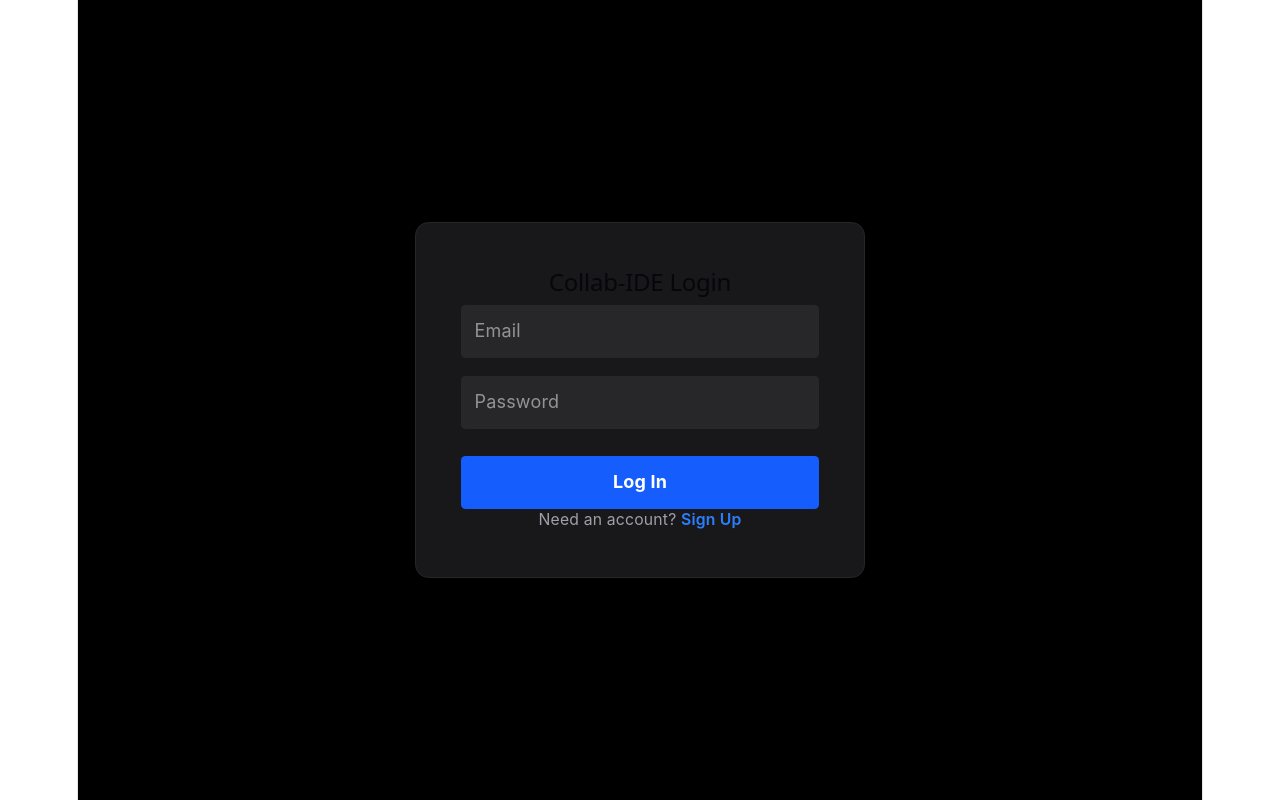
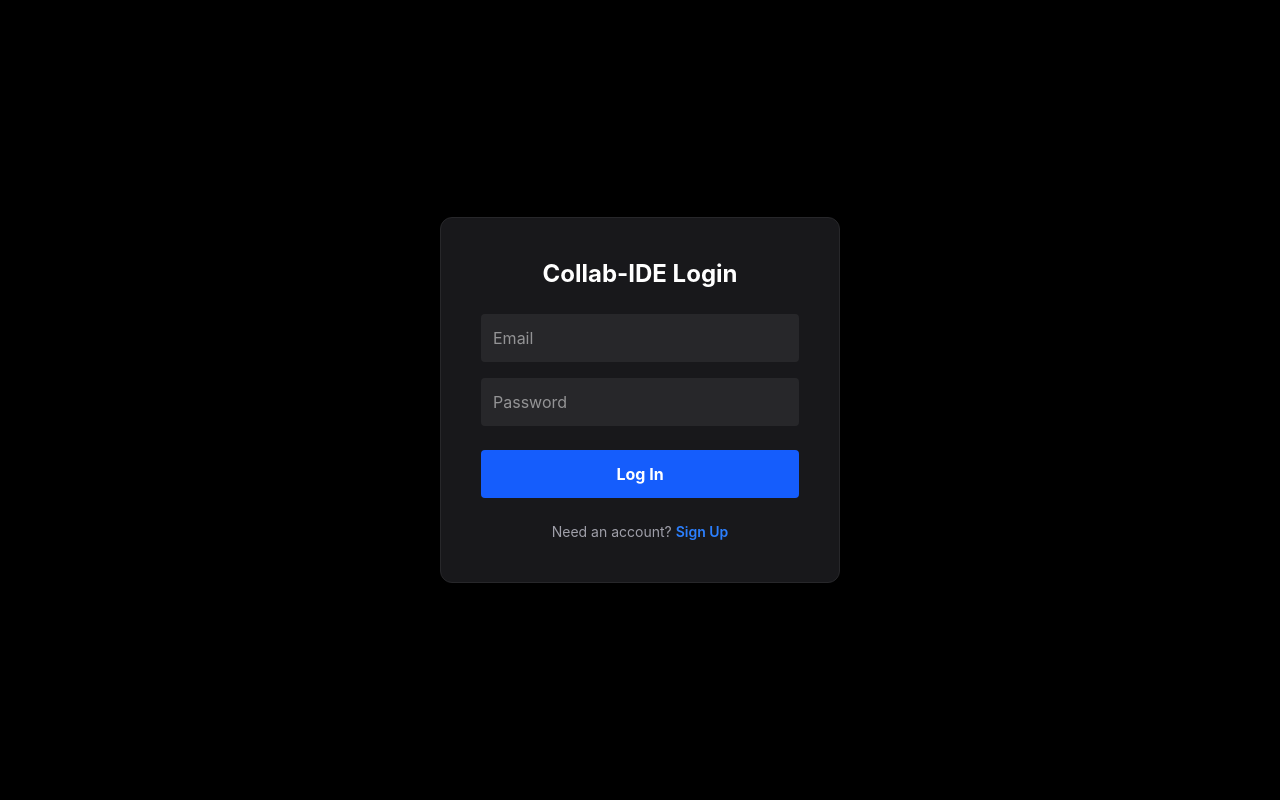
Before and after one commit to BugHunterExtraordinaire/collaborative-ide, a React (Vite) app in the folder client/: page / in a window 1280 px wide. Built offline with nearby package versions, Linux system fonts and the light colour scheme.

Commit message:
remove previous css styling from css files

```diff
--- a/client/src/index.css
+++ b/client/src/index.css
@@ -1,113 +1 @@
 @import "tailwindcss";
-
-:root {
-  --text: #6b6375;
-  --text-h: #08060d;
-  --bg: #fff;
-  --border: #e5e4e7;
-  --code-bg: #f4f3ec;
-  --accent: #aa3bff;
-  --accent-bg: rgba(170, 59, 255, 0.1);
-  --accent-border: rgba(170, 59, 255, 0.5);
-  --social-bg: rgba(244, 243, 236, 0.5);
-  --shadow:
-    rgba(0, 0, 0, 0.1) 0 10px 15px -3px, rgba(0, 0, 0, 0.05) 0 4px 6px -2px;
-
-  --sans: system-ui, 'Segoe UI', Roboto, sans-serif;
-  --heading: system-ui, 'Segoe UI', Roboto, sans-serif;
-  --mono: ui-monospace, Consolas, monospace;
-
-  font: 18px/145% var(--sans);
-  letter-spacing: 0.18px;
-  color-scheme: light dark;
-  color: var(--text);
-  background: var(--bg);
-  font-synthesis: none;
-  text-rendering: optimizeLegibility;
-  -webkit-font-smoothing: antialiased;
-  -moz-osx-font-smoothing: grayscale;
-
-  @media (max-width: 1024px) {
-    font-size: 16px;
-  }
-}
-
-@media (prefers-color-scheme: dark) {
-  :root {
-    --text: #9ca3af;
-    --text-h: #f3f4f6;
-    --bg: #16171d;
-    --border: #2e303a;
-    --code-bg: #1f2028;
-    --accent: #c084fc;
-    --accent-bg: rgba(192, 132, 252, 0.15);
-    --accent-border: rgba(192, 132, 252, 0.5);
-    --social-bg: rgba(47, 48, 58, 0.5);
-    --shadow:
-      rgba(0, 0, 0, 0.4) 0 10px 15px -3px, rgba(0, 0, 0, 0.25) 0 4px 6px -2px;
-  }
-
-  #social .button-icon {
-    filter: invert(1) brightness(2);
-  }
-}
-
-#root {
-  width: 1126px;
-  max-width: 100%;
-  margin: 0 auto;
-  text-align: center;
-  border-inline: 1px solid var(--border);
-  min-height: 100svh;
-  display: flex;
-  flex-direction: column;
-  box-sizing: border-box;
-}
-
-body {
-  margin: 0;
-}
-
-h1,
-h2 {
-  font-family: var(--heading);
-  font-weight: 500;
-  color: var(--text-h);
-}
-
-h1 {
-  font-size: 56px;
-  letter-spacing: -1.68px;
-  margin: 32px 0;
-  @media (max-width: 1024px) {
-    font-size: 36px;
-    margin: 20px 0;
-  }
-}
-h2 {
-  font-size: 24px;
-  line-height: 118%;
-  letter-spacing: -0.24px;
-  margin: 0 0 8px;
-  @media (max-width: 1024px) {
-    font-size: 20px;
-  }
-}
-p {
-  margin: 0;
-}
-
-code,
-.counter {
-  font-family: var(--mono);
-  display: inline-flex;
-  border-radius: 4px;
-  color: var(--text-h);
-}
-
-code {
-  font-size: 15px;
-  line-height: 135%;
-  padding: 4px 8px;
-  background: var(--code-bg);
-}
```
Also changed, not shown: client/src/App.css (deleted, +0 -184 lines), 1 other file (tests, documents, lock files or other folders).
